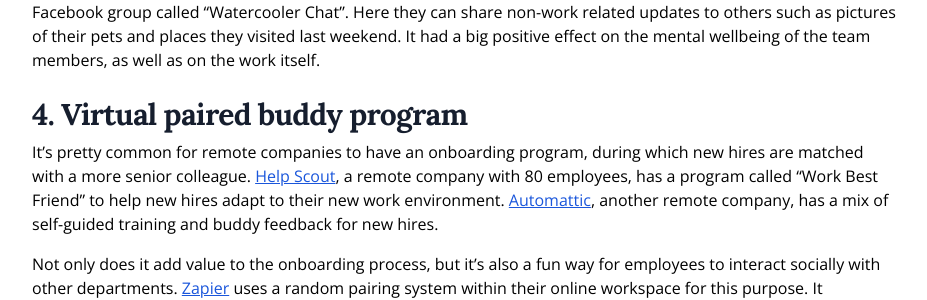
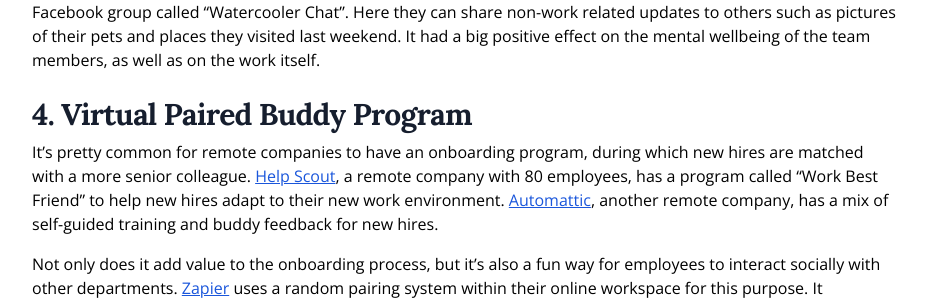
Before and after one commit to Sparklybot/sparklybot.github.io, a Jekyll site: the page built from _posts/2020-06-30-ways-to-keep-your-team-engaged-remotely.markdown, in a window 1280 px wide and 900 px high, scrolled down 1989 px. Shown: the part 165-465 px from the top of the window, without its empty margins (176-1103 px from the left). Built offline with Jekyll 4.4.1, drawn with Linux system fonts in a browser that asks for light colours; comment, search, counter and statistics services are not loaded.

```diff
--- a/_posts/2020-06-30-ways-to-keep-your-team-engaged-remotely.markdown
+++ b/_posts/2020-06-30-ways-to-keep-your-team-engaged-remotely.markdown
@@ -52,7 +52,7 @@ Nindita Hapsari, an Indonesian representative of EII, told us about her first fe
 
 To improve internal communication and strengthen the bonds between the staff members, EII decided to make a Facebook group called “Watercooler Chat”. Here they can share non-work related updates to others such as pictures of their pets and places they visited last weekend. It had a big positive effect on the mental wellbeing of the team members, as well as on the work itself.
 
-##  4. Virtual paired buddy program
+##  4. Virtual Paired Buddy Program
 
 It’s pretty common for remote companies to have an onboarding program, during which new hires are matched with a more senior colleague. [Help Scout](https://www.helpscout.com/blog/employee-onboarding/), a remote company with 80 employees, has a program called “Work Best Friend” to help new hires adapt to their new work environment. [Automattic](https://automattic.com/), another remote company, has a mix of self-guided training and buddy feedback for new hires.
 
```
